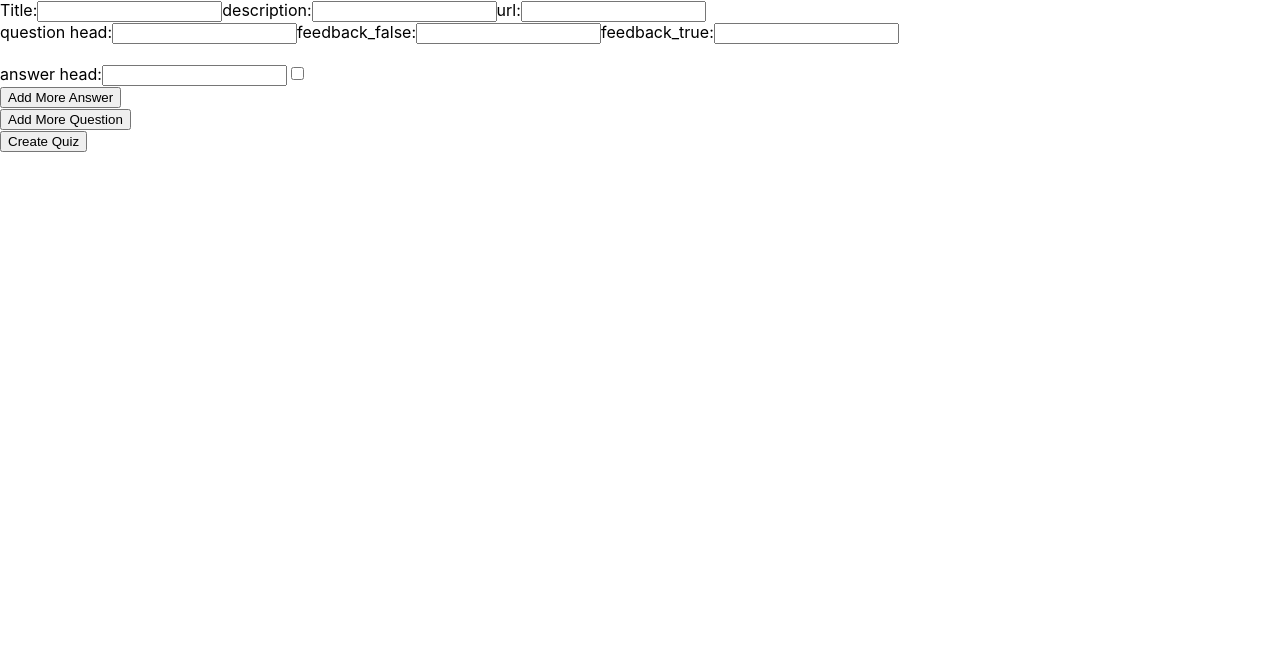
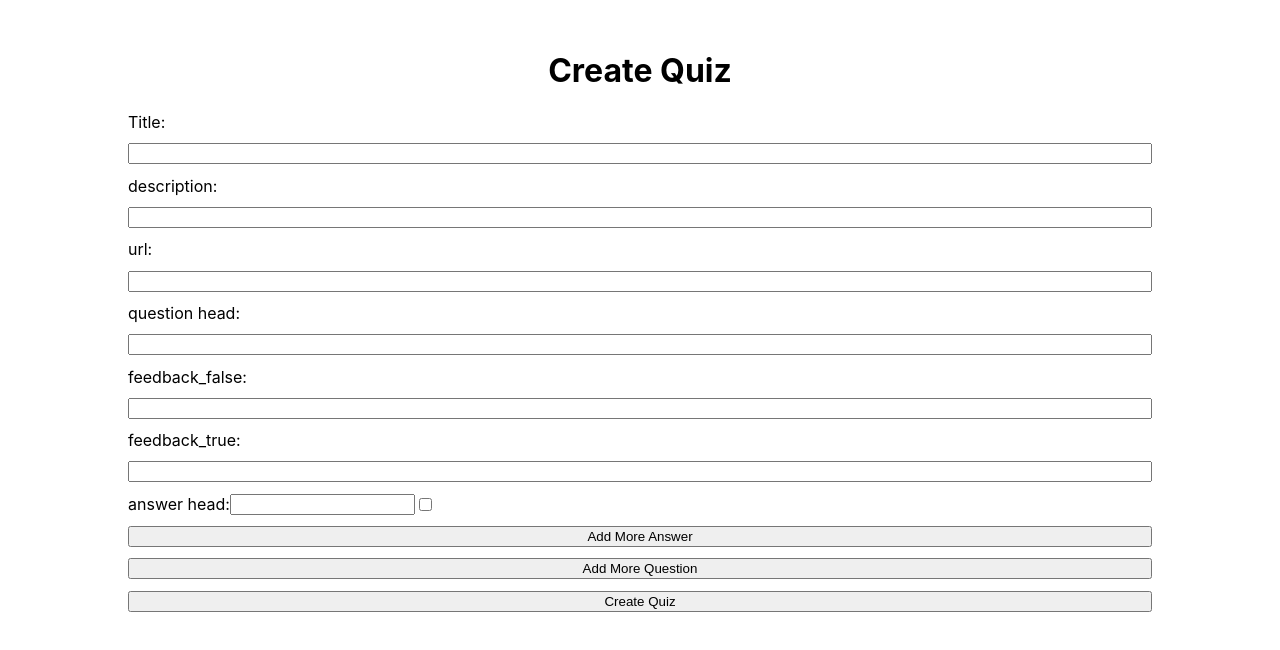
Before and after one commit to HassnaaAyman/quiz-creator, a React (Create React App) app: page /quizzes/create in a window 1280 px wide. Shown: the top 650 px of the page. Built offline with nearby package versions, Linux system fonts and the light colour scheme.

Commit message:
add styled component and do some ui components

```diff
--- a/package.json
+++ b/package.json
@@ -15,6 +15,7 @@
     "react-router-dom": "^6.2.1",
     "react-scripts": "5.0.0",
     "router": "^1.3.6",
+    "styled-components": "^5.3.3",
     "typescript": "^4.5.4",
     "web-vitals": "^2.1.2"
   },
@@ -41,5 +42,8 @@
       "last 1 firefox version",
       "last 1 safari version"
     ]
+  },
+  "devDependencies": {
+    "@types/styled-components": "^5.1.19"
   }
 }
--- a/src/pages/createQuiz.tsx
+++ b/src/pages/createQuiz.tsx
@@ -1,5 +1,6 @@
-import {ChangeEvent, useCallback, useState} from 'react';
-import {useQuizzesDispatch} from '../store/store';
+import React, { ChangeEvent, useCallback, useState } from 'react';
+import { useQuizzesDispatch } from '../store/store';
+import { Container, Form, AnswersContainer } from '../style';
 
 const initialAnswerState = {
     id: 0,
@@ -117,6 +118,7 @@ const CreateQuiz = () => {
             }),
         );
     };
+
     const handleQuizCreation = useCallback(() => {
         dispatch({
             type: 'add',
@@ -127,10 +129,13 @@ const CreateQuiz = () => {
                 created: new Date().toISOString().split('T')[0],
             },
         });
+         window.location.href = '/'
     }, [basicQuizInfo, questions, dispatch]);
     return (
-        <>
-            <div>
+        <Container>
+            <h1>Create Quiz</h1>
+            <Form>
+
                 <label>Title:</label>
                 <input
                     type="text"
@@ -150,12 +155,10 @@ const CreateQuiz = () => {
                     name="url"
                     onChange={handleBasicQuizInfoChange}
                 />
-            </div>
-            <div>
+
                 {questions.map((question, index) => (
-                    <div key={index}>
+                    <React.Fragment key={index}>
                         <label>question head:</label>
-
                         <input
                             type="text"
                             name="text"
@@ -179,10 +182,9 @@ const CreateQuiz = () => {
                                 handleBasicQuestionInputChange(e, index)
                             }
                         />
-                        <br />
-                        <br />
+
                         {question.answers.map((answer, answerIndex) => (
-                            <div key={answerIndex}>
+                            <AnswersContainer key={answerIndex}>
                                 <label>answer head:</label>
                                 <input
                                     type="text"
@@ -207,17 +209,17 @@ const CreateQuiz = () => {
                                         )
                                     }
                                 />
-                            </div>
+                            </AnswersContainer>
                         ))}
                         <button onClick={(e) => addMoreAnswer(index)}>
                             Add More Answer
                         </button>
-                    </div>
+                    </React.Fragment>
                 ))}
                 <button onClick={addMoreQuestion}>Add More Question</button>
-            </div>
                 <button onClick={handleQuizCreation}>Create Quiz</button>
-        </>
+            </Form>
+        </Container>
     );
 };
 export default CreateQuiz;
--- /dev/null
+++ b/src/style.ts
@@ -0,0 +1,22 @@
+import styled from "styled-components"
+
+
+export const Container = styled.div`
+ display:flex;
+ flex-direction:column;
+ margin-top: 30px;
+ align-items: center;
+`
+
+export const Form = styled.div`
+width:80%;
+display:flex;
+flex-direction:column;
+height: 500px;
+justify-content: space-between;
+`
+
+export const AnswersContainer = styled.div`
+display:flex;
+flex-direction:row;
+`
```
Also changed, not shown: 2 other files (tests, documents, lock files or other folders). Lines whose indentation alone changed are shown as unchanged.
